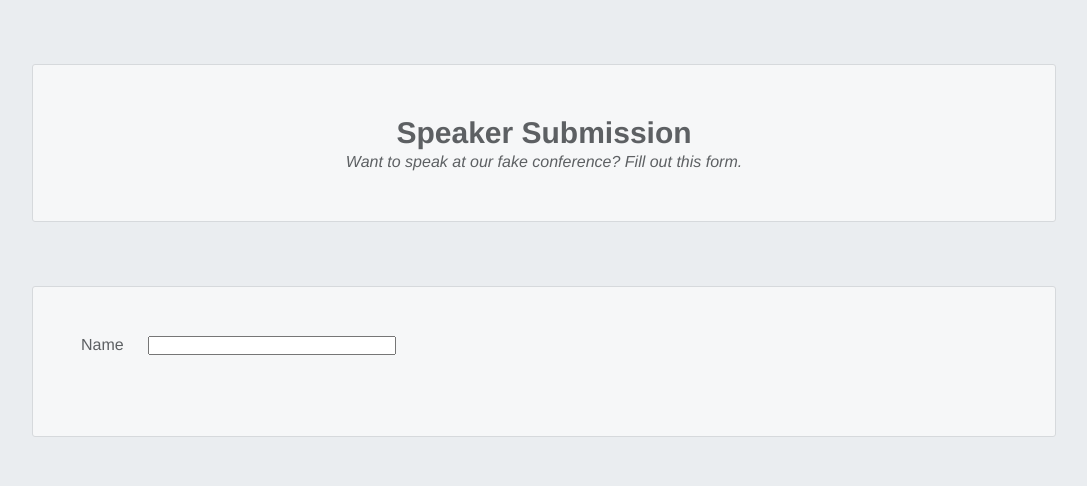
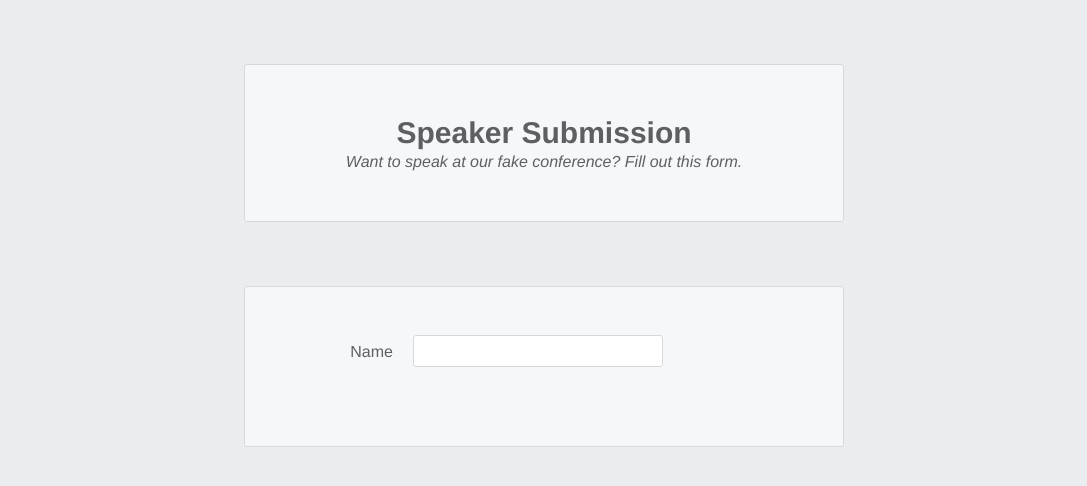
Before and after one commit to AbdulkarimMziya/speaker_submission_form, a plain HTML site: page index.html in a window 1280 px wide. Shown: the whole page, without its empty margins (96-1183 px from the left). Drawn offline with Linux system fonts and the light colour scheme.

Commit message:
feat: implement responsive speaker submission form with name input

```diff
--- a/style.css
+++ b/style.css
@@ -52,19 +52,44 @@ body {
 }
 
 .form-row {
-    flex-direction: row;
-    align-items: flex-start; /* To avoid stretching */
-    margin-bottom: 2rem;
+    margin-bottom: 40px;
+    display: flex;
+    justify-content: flex-start;
+    flex-direction: column;
+    flex-wrap: wrap;
 }
 
 .form-row input[type='text'] {
-    width: 15.5rem;
-    height: initial;
+    background-color: #FFFFFF;
+    border: 1px solid #D6D9DC;
+    border-radius: 3px;
+    width: 100%;
+    padding: 7px;
+    font-size: 14px;
 }
 
 .form-row label {
-    text-align: right;
-    width: 120px;
-    margin-top: 7px;
-    padding-right: 20px;
+    margin-bottom: 15px;
 }
+
+@media only screen and (min-width: 700px) {
+    .speaker-form-header,
+    .speaker-form {
+        width: 600px;
+    }
+    .form-row {
+        flex-direction: row;
+        align-items: flex-start; /* To avoid stretching */
+        margin-bottom: 20px;
+    }
+    .form-row input[type='text'] {
+        width: 250px;
+        height: initial;
+    }
+    .form-row label {
+        text-align: right;
+        width: 120px;
+        margin-top: 7px;
+        padding-right: 20px;
+    }
+}
```
